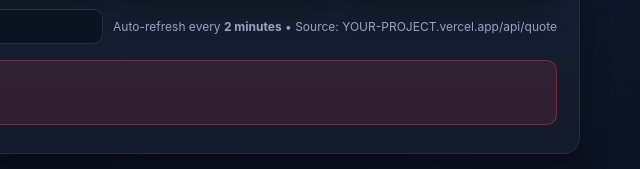
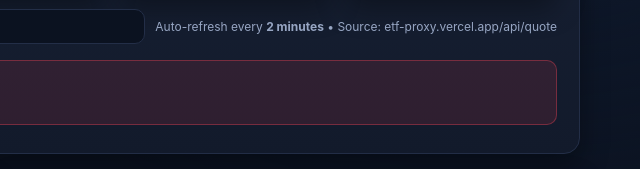
Before and after one commit to AZMKproductions/ETF-Watchlist, a plain HTML site: page index.html in a window 1280 px wide. Shown: the part 247-416 px from the top of the page, 640-1280 px from the left. Drawn offline with Linux system fonts and the light colour scheme; no server answers.

Commit message:
index.html

```diff
--- a/index.html
+++ b/index.html
@@ -163,7 +163,7 @@ tbody tr:hover{background:rgba(0,212,255,.05)}
 /* ---------- Proxy URL ---------- */
 const urlParamProxy = new URLSearchParams(location.search).get("proxy");
 if (urlParamProxy) localStorage.setItem("etf_proxy_url", urlParamProxy);
-let PROXY_URL = urlParamProxy || localStorage.getItem("etf_proxy_url") || "https://YOUR-PROJECT.vercel.app/api/quote";
+let PROXY_URL = urlParamProxy || localStorage.getItem("etf_proxy_url") || "https://etf-proxy.vercel.app/api/quote";
 
 /* ---------- Tickers & meta ---------- */
 const TICKERS=["TLT","IEF","AGG","BND","CGCP","SHY","TLTW","AGGH","SCHD","DVY","DGRO","VTV","FDL","DIVO","FDVV","SPYV","DIVB","DGRW","CGDV","VIG","CGCV","HELO","SPY","VOO","QQQ","QQQM","SCHG","GARP","SPMO","SMH","VFLO","JQUA","CGGR","JEPI","JEPQ","GPIQ","QQQI","GPIX","SPYI","QDVO","RSPA","IWMI","BALI","VYMI","IDVO","IWM","AVUV","XMMO","XSMO"];
```
